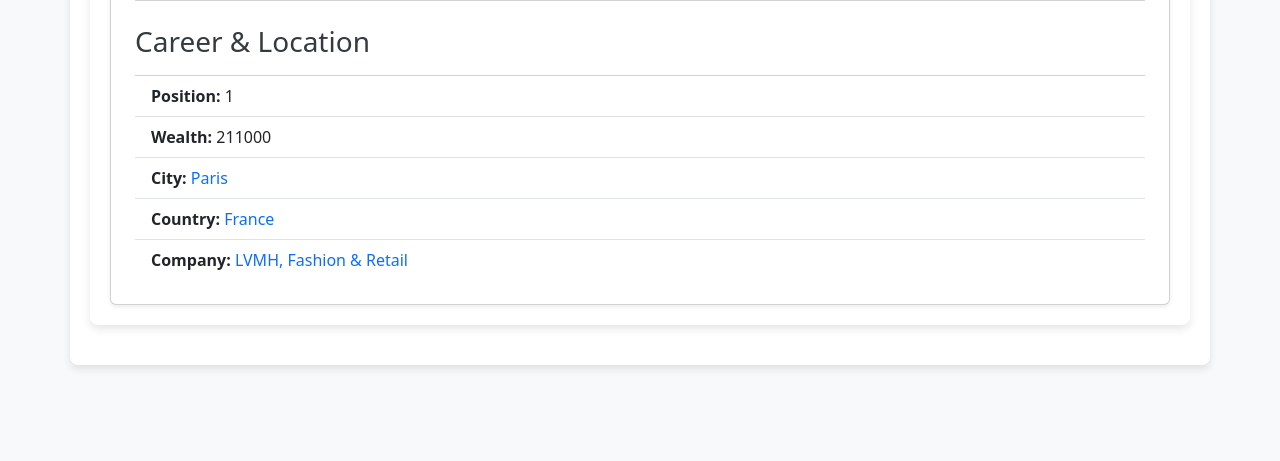
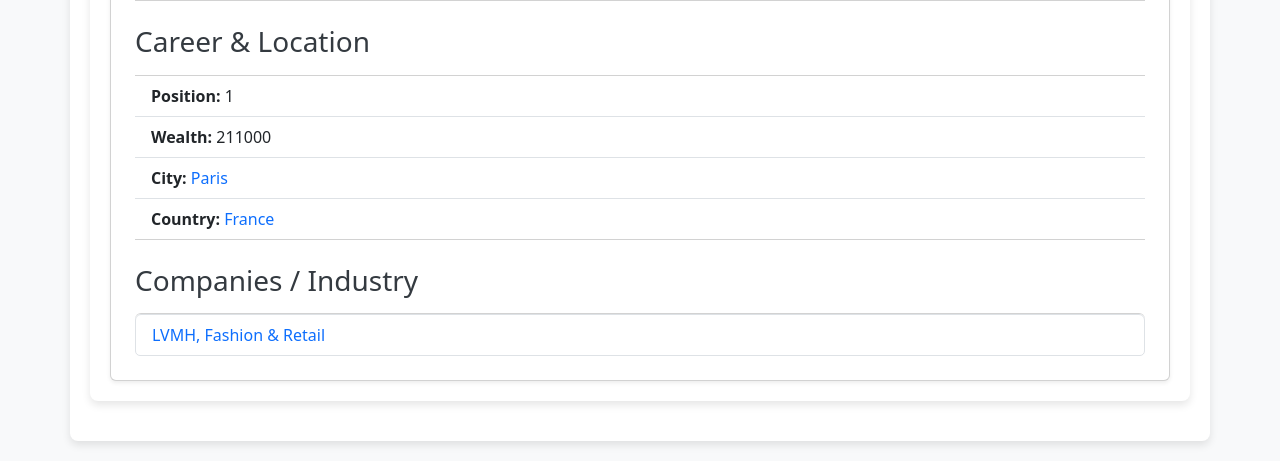
Before and after one commit to gabyru12/database_project, a Flask app: page /billionaires/1/ in a window 1280 px wide. Shown: the part 811-1272 px from the top of the page. Before the commit the page ends 1180 px from the top, so only its background shows below. Run offline with Flask 3, Linux system fonts and the light colour scheme.

Commit message:
commited

```diff
--- a/app.py
+++ b/app.py
@@ -53,7 +53,7 @@ def index():
     JOIN
       (SELECT COUNT(*) n_Companies FROM Companies)
     JOIN
-      (SELECT COUNT(*) n_Billionaire_Companies FROM Billionaire_Companies)
+      (SELECT COUNT(*) n_Billionaire_Companies_Industries FROM Billionaire_Companies_Industries)
     JOIN
       (SELECT COUNT(*) n_Citizenships FROM Citizenships)
     JOIN
@@ -68,10 +68,8 @@ def list_billionaires():
     global DB
     billionaires = execute(
       '''
-      SELECT b.billionaire_id, b.fullname, b.age, b.wealth, c1.city_of_residence, c2.country_of_residence, c.company_id
+      SELECT b.billionaire_id, b.fullname, b.age, b.wealth, c1.city_of_residence, c2.country_of_residence
       FROM Billionaires b
-      JOIN Billionaire_Companies bc on b.billionaire_id = bc.billionaire_id
-      JOIN Companies c on c.company_id = bc.company_id
       JOIN Cities c1 on c1.city_id = b.city_id
       JOIN States s on s.state_id = c1.state_id
       JOIN Countries c2 on c2.country_id = s.country_id
@@ -82,10 +80,8 @@ def list_billionaires():
 
     references = execute(
       '''
-      SELECT b.billionaire_id, b.fullname, b.age, b.wealth, b.city_id, c1.city_of_residence, c2.country_id, c2.country_of_residence, c.company_id
+      SELECT b.billionaire_id, b.fullname, b.age, b.wealth, b.city_id, c1.city_of_residence, c2.country_id, c2.country_of_residence
       FROM Billionaires b
-      JOIN Billionaire_Companies bc on b.billionaire_id = bc.billionaire_id
-      JOIN Companies c on c.company_id = bc.company_id
       JOIN Cities c1 on c1.city_id = b.city_id
       JOIN States s on s.state_id = c1.state_id
       JOIN Countries c2 on c2.country_id = s.country_id
@@ -104,23 +100,30 @@ def list_billionaires():
 def get_billionaire(id):
   billionaire = execute(
       '''
-      SELECT b.billionaire_id, b.firstname, b.lastname, b.fullname, b.age, b.gender, b.birth_date, b.birth_day, b.birth_month, b.birth_year, b.position, b.wealth, b.city_id, c.city_of_residence, c1.country_id, c1.country_of_residence, com.company_id, com.resource, ind.industry, ci.citizenship
+      SELECT b.billionaire_id, b.firstname, b.lastname, b.fullname, b.age, b.gender, b.birth_date, b.birth_day, b.birth_month, b.birth_year, b.position, b.wealth, b.city_id, c.city_of_residence, c1.country_id, c1.country_of_residence, ci.citizenship
       FROM Billionaires b
       JOIN Citizenships ci on ci.citizenship_country_id = b.citizenship_country_id
       JOIN Cities c on b.city_id = c.city_id
       JOIN States s on s.state_id = c.state_id
       JOIN Countries c1 on s.country_id = c1.country_id
-      JOIN Billionaire_Companies bc on bc.billionaire_id = b.billionaire_id
-      JOIN Companies com on com.company_id = bc.company_id
-      JOIN Industries ind on ind.industry_id = com.industry_id
       WHERE b.billionaire_id = ?
       ''', [id]).fetchone()
 
   if billionaire is None:
      abort(404, 'Billionaire_id {} does not exist.'.format(id))
 
+  company_industry = execute(
+      '''
+      SELECT c.company_id, c.resource, i.industry_id, i.industry
+      FROM Billionaires b
+      JOIN Billionaire_Companies_Industries bci on bci.billionaire_id = b.billionaire_id
+      JOIN Companies c on c.company_id = bci.company_id
+      JOIN Industries i on i.industry_id = bci.industry_id
+      WHERE b.billionaire_id = ?
+      ''', [id]).fetchall()
+
   return render_template('billionaire.html',
-           billionaire=billionaire)
+           billionaire=billionaire, company_industry=company_industry)
 
 @APP.route('/billionaires/search/<expr>/')
 def search_billionaire(expr):
@@ -141,9 +144,8 @@ def search_billionaire(expr):
 def list_companies():
     global DB
     companies = execute('''
-      SELECT c.company_id, c.resource, ind.industry
+      SELECT c.company_id, c.resource
       FROM Companies c
-      JOIN Industries ind on ind.industry_id = c.industry_id
       ORDER BY c.company_id
     ''')
 
@@ -159,9 +161,8 @@ def list_companies():
 def view_company_details(id):
   company = execute(
     '''
-    SELECT c.company_id, c.resource, ind.industry
+    SELECT c.company_id, c.resource
     FROM Companies c
-    JOIN Industries ind on ind.industry_id = c.industry_id
     WHERE c.company_id = ?
     ''', [id]).fetchone()
 
@@ -170,15 +171,24 @@ def view_company_details(id):
 
   billionaire_companies = execute(
     '''
-    SELECT bc.billionaire_id, b.fullname
-    FROM Billionaire_Companies bc
-    JOIN Billionaires b on b.billionaire_id = bc.billionaire_id
-    WHERE bc.company_id = ?
+    SELECT bci.billionaire_id, b.fullname
+    FROM Billionaire_Companies_Industries bci
+    JOIN Billionaires b on b.billionaire_id = bci.billionaire_id
+    WHERE bci.company_id = ?
     ORDER BY b.fullname
     ''', [id]).fetchall()
 
+  industries_company = execute(
+    '''
+    SELECT distinct bci.industry_id, i.industry
+    FROM Billionaire_Companies_Industries bci
+    JOIN Companies c on c.company_id = bci.company_id
+    JOIN Industries i on i.industry_id = bci.industry_id
+    WHERE bci.company_id = ?
+    ''', [id]).fetchall()
+
   return render_template('company.html',
-           company=company, billionaire_companies=billionaire_companies)
+           company=company, billionaire_companies=billionaire_companies, industries_company=industries_company)
 
 @APP.route('/companies/search/<expr>/')
 def search_companies(expr):
@@ -400,9 +410,9 @@ def list_industries():
     industries = execute('''
       SELECT ind.industry_id, ind.industry, round(cast(count(*) as real)/(SELECT count(*) from Billionaires)*100, 2) AS density_in_percentage
       FROM Industries ind
-      JOIN Companies com on com.industry_id = ind.industry_id
-      JOIN Billionaire_Companies bc on bc.company_id = com.company_id
-      JOIN Billionaires b on b.billionaire_id = bc.billionaire_id
+      JOIN Billionaire_Companies_Industries bci on bci.industry_id = ind.industry_id
+      JOIN Companies com on com.company_id = bci.company_id
+      JOIN Billionaires b on b.billionaire_id = bci.billionaire_id
       GROUP by ind.industry
       ORDER by ind.industry_id
     ''')
@@ -420,7 +430,6 @@ def view_industry_details(id):
     '''
     SELECT ind.industry_id, ind.industry
     FROM Industries ind
-    JOIN Companies com on com.industry_id = ind.industry_id
     WHERE ind.industry_id = ?
     ''', [id]).fetchone()
 
@@ -429,9 +438,10 @@ def view_industry_details(id):
 
   industry_companies = execute(
      '''
-    SELECT ind.industry_id, ind.industry, com.company_id, com.resource
+    SELECT distinct ind.industry_id, ind.industry, com.company_id, com.resource
     from Industries ind
-    JOIN Companies com on com.industry_id = ind.industry_id
+    JOIN Billionaire_Companies_Industries bci on bci.industry_id = ind.industry_id
+    JOIN Companies com on com.company_id = bci.company_id
     WHERE ind.industry_id = ?
     ''', [id]).fetchall()
 
@@ -439,9 +449,9 @@ def view_industry_details(id):
     """
     SELECT round(cast(count(*) as real)/(SELECT count(*) from Billionaires)*100, 2) AS density_in_percentage
     from Industries ind
-    JOIN Companies com on com.industry_id = ind.industry_id
-    JOIN Billionaire_Companies bc on bc.company_id = com.company_id
-    JOIN Billionaires b on b.billionaire_id = bc.billionaire_id
+    JOIN Billionaire_Companies_Industries bci on bci.industry_id = ind.industry_id
+    JOIN Companies com on com.company_id = bci.company_id
+    JOIN Billionaires b on b.billionaire_id = bci.billionaire_id
     WHERE ind.industry_id = ?
     """, [id]).fetchone()
 
@@ -472,10 +482,10 @@ def question1():
         return "Invalid input! Please enter a valid number.", 400
     query = '''
             SELECT ind.industry, COUNT(b.billionaire_id) AS num_billionaires, SUM(b.wealth) AS total_wealth_millions
-            FROM Billionaire_Companies bc
-            JOIN Billionaires b ON bc.billionaire_id = b.billionaire_id
-            JOIN Companies c ON bc.company_id = c.company_id
-            JOIN Industries ind on ind.industry_id = c.industry_id
+            FROM Billionaire_Companies_Industries bci
+            JOIN Billionaires b ON bci.billionaire_id = b.billionaire_id
+            JOIN Companies c ON bci.company_id = c.company_id
+            JOIN Industries ind on ind.industry_id = bci.industry_id
             GROUP BY ind.industry
             ORDER BY COUNT(b.billionaire_id) DESC
             LIMIT ?;
@@ -500,11 +510,11 @@ def question2():
         return "Invalid input! Please enter a valid number.", 400
     query = '''
             SELECT b.fullname, b.age, cz.citizenship, ind.industry , b.wealth AS 'wealth (millions)'
-            FROM Billionaire_Companies bc
-            JOIN Companies c ON bc.company_id = c.company_id
-            JOIN Billionaires b ON bc.billionaire_id = b.billionaire_id
+            FROM Billionaire_Companies_Industries bci
+            JOIN Companies c ON bci.company_id = c.company_id
+            JOIN Billionaires b ON bci.billionaire_id = b.billionaire_id
             JOIN Citizenships cz on b.citizenship_country_id = cz.citizenship_country_id
-            JOIN Industries ind on ind.industry_id = c.industry_id
+            JOIN Industries ind on ind.industry_id = bci.industry_id
             ORDER BY b.age
             LIMIT ?;
         '''
@@ -570,9 +580,9 @@ def question4():
             SELECT ind.industry,
               COUNT(DISTINCT co.country_of_residence) AS num_countries
             FROM Companies c
-            JOIN Industries ind on ind.industry_id = c.industry_id
-            JOIN Billionaire_Companies bc ON c.company_id = bc.company_id
-            JOIN Billionaires b ON bc.billionaire_id = b.billionaire_id
+            JOIN Billionaire_Companies_Industries bci ON c.company_id = bci.company_id
+            JOIN Industries ind on ind.industry_id = bci.industry_id
+            JOIN Billionaires b ON bci.billionaire_id = b.billionaire_id
             JOIN Cities c ON b.city_id = c.city_id
             JOIN States s ON c.state_id = s.state_id
             JOIN Countries co ON s.country_id = co.country_id
@@ -602,15 +612,14 @@ def question5():
     except ValueError:
         return "Invalid input! Please enter a valid number.", 400
     query = '''
-            SELECT ci.city_of_residence,
+            SELECT c.city_of_residence,
               COUNT(b.billionaire_id) AS num_billionaires
             FROM Billionaires b
-            JOIN Cities ci ON b.city_id = ci.city_id
             JOIN Cities c ON b.city_id = c.city_id
             JOIN States s ON c.state_id = s.state_id
             JOIN Countries co ON s.country_id = co.country_id
             WHERE co.country_of_residence like ?
-            GROUP BY ci.city_of_residence
+            GROUP BY c.city_of_residence
             ORDER BY num_billionaires DESC
             LIMIT ?;
         '''
--- a/templates/billionaire.html
+++ b/templates/billionaire.html
@@ -42,13 +42,21 @@
                     {{ billionaire.country_of_residence }}
                 </a>
             </li>
-            <li class="list-group-item">
-                <strong>Company:</strong>
-                <a href="/companies/{{ billionaire.company_id }}" class="text-decoration-none">
-                    {{ billionaire.resource }}, {{ billionaire.industry }}
-                </a>
-            </li>
         </ul>
+
+        <h3 class="mt-4 mb-3">Companies / Industry</h3>
+        {% if company_industry %}
+            <ul class="list-group">
+                {% for ci in company_industry %}
+                    <li class="list-group-item">
+                        <a href="/companies/{{ ci.company_id }}" class="text-decoration-none">{{ ci.resource }},</a>
+                        <a href="/industries/{{ ci.industry_id }}" class="text-decoration-none"> {{ ci.industry }}</a>
+                    </li>
+                {% endfor %}
+            </ul>
+        {% else %}
+            <p class="text-muted">No companies associated to this billionaire.</p>
+        {% endif %}
     </div>
 </div>
 {% endblock %}
```
Also changed, not shown: templates/company.html (+15 -1 lines), templates/index.html (+4 -4 lines), Billionaires.db, 1 other file.
